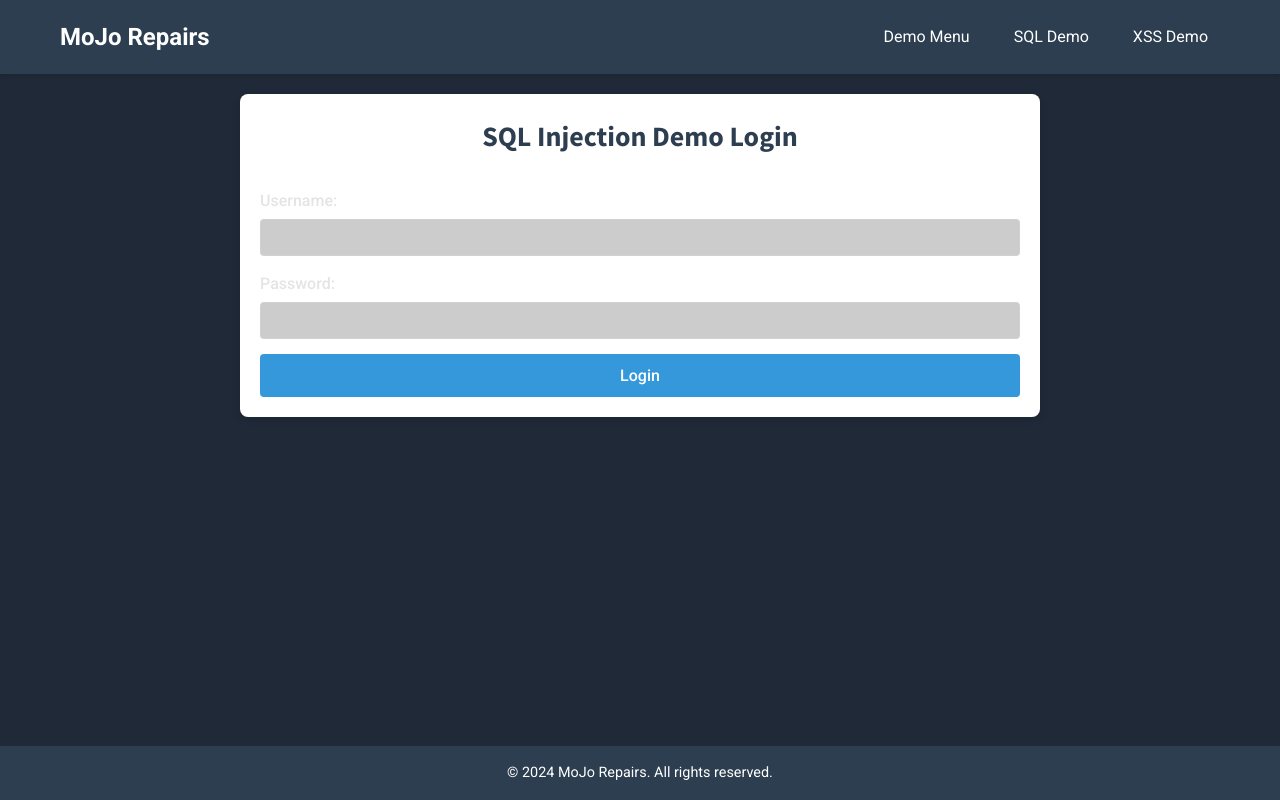
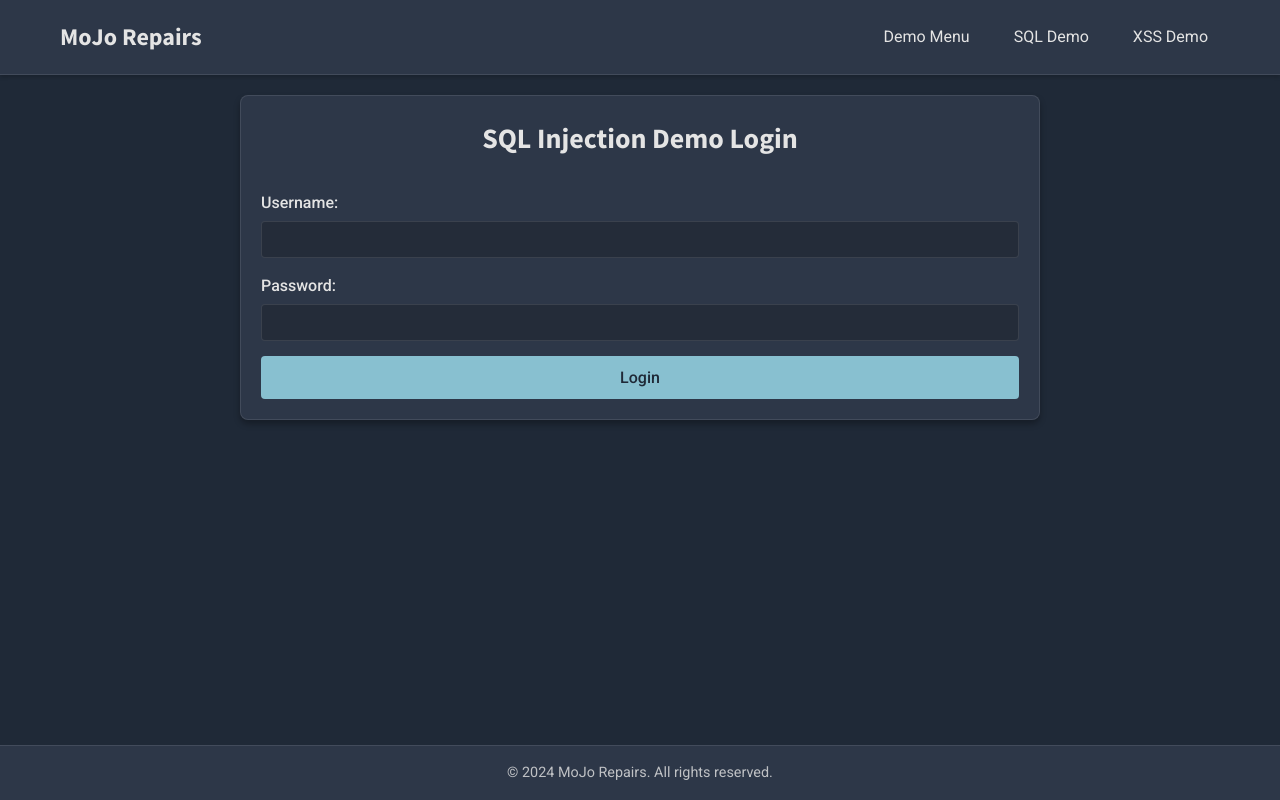
Before and after one commit to JoshMendiola/MoJoRepair, a React app: page /sql-demo/admin in a window 1280 px wide. Built offline with nearby package versions, Linux system fonts and the light colour scheme.

Commit message:
MORE CSS MONEY CHANGES

```diff
--- a/src/css/EmployeeDashboard.css
+++ b/src/css/EmployeeDashboard.css
@@ -1,5 +1,6 @@
 .employee-dashboard {
   padding: 20px;
+  font-family: var(--body-font);
 }
 
 .employee-table {
@@ -10,13 +11,15 @@
 
 .employee-table th,
 .employee-table td {
-    border: 1px solid #ddd;
+  border: 1px solid rgba(255, 255, 255, 0.1);
   padding: 12px;
   text-align: left;
+  color: var(--primary-color);
 }
 
 .employee-table th {
-    background-color: #f5f5f5;
+  background-color: var(--surface-color);
+  font-family: var(--header-font);
 }
 
 .truncate {
@@ -28,7 +31,7 @@
 
 .show-more {
   cursor: pointer;
-    color: #007bff;
+  color: var(--secondary-color);
   border: none;
   background: none;
   padding: 0;
--- a/src/css/Footer.css
+++ b/src/css/Footer.css
@@ -1,7 +1,8 @@
 .footer {
-  background-color: #2c3e50;
+  background-color: var(--surface-color);
   width: 100%;
   margin-top: auto;
+  border-top: 1px solid rgba(255, 255, 255, 0.1);
 }
 
 .footer-content {
@@ -9,11 +10,13 @@
   margin: 0 auto;
   padding: 1rem 20px;
   text-align: center;
-  color: white;
+  color: var(--primary-color);
+  font-family: var(--body-font);
 }
 
 .footer p {
   margin: 0;
   font-size: 0.9rem;
   line-height: 1.5;
+  opacity: 0.8;
 }
--- a/src/css/Header.css
+++ b/src/css/Header.css
@@ -1,7 +1,8 @@
 #header {
-  background-color: #2c3e50;
+  background-color: var(--surface-color);
   padding: 1rem 0;
-  box-shadow: 0 2px 4px rgba(0,0,0,0.1);
+  box-shadow: 0 2px 4px rgba(0, 0, 0, 0.2);
+  border-bottom: 1px solid rgba(255, 255, 255, 0.1);
 }
 
 nav {
@@ -14,10 +15,11 @@ nav {
 }
 
 .logo {
-  color: white;
+  color: var(--primary-color);
   font-size: 1.5rem;
   font-weight: bold;
   text-decoration: none;
+  font-family: var(--header-font);
 }
 
 nav ul {
@@ -29,22 +31,25 @@ nav ul {
 }
 
 .nav-link {
-  color: white;
+  color: var(--primary-color);
   text-decoration: none;
   padding: 8px 12px;
   border-radius: 4px;
-  transition: background-color 0.3s;
+  transition: all 0.3s;
   font-size: 1rem;
   cursor: pointer;
   display: inline-block;
   background: none;
   border: none;
+  font-family: var(--body-font);
 }
 
 .nav-link:hover {
   background-color: rgba(255, 255, 255, 0.1);
+  transform: translateY(-1px);
 }
 
 .nav-link.active {
-  background-color: rgba(255, 255, 255, 0.2);
+  background-color: var(--secondary-color);
+  color: var(--background-color);
 }
--- a/src/css/Modal.css
+++ b/src/css/Modal.css
@@ -4,7 +4,7 @@
   left: 0;
   right: 0;
   bottom: 0;
-    background-color: rgba(0, 0, 0, 0.5);
+  background-color: rgba(0, 0, 0, 0.7);
   display: flex;
   align-items: center;
   justify-content: center;
@@ -12,12 +12,16 @@
 }
 
 .modal-content {
-    background-color: white;
+  background-color: var(--surface-color);
   padding: 20px;
   border-radius: 8px;
   max-width: 500px;
   width: 90%;
   position: relative;
+  border: 1px solid rgba(255, 255, 255, 0.1);
+  box-shadow: 0 4px 6px rgba(0, 0, 0, 0.3);
+  color: var(--primary-color);
+  font-family: var(--body-font);
 }
 
 .close {
@@ -26,5 +30,11 @@
   top: 10px;
   font-size: 24px;
   cursor: pointer;
-    color: #666;
+  color: var(--primary-color);
+  opacity: 0.7;
+  transition: opacity 0.2s;
 }
+
+.close:hover {
+  opacity: 1;
+}
--- a/src/css/Services.css
+++ b/src/css/Services.css
@@ -6,35 +6,43 @@
 }
 
 .service-card {
-    border: 1px solid #ddd;
+  background-color: var(--surface-color);
+  border: 1px solid rgba(255, 255, 255, 0.1);
   border-radius: 8px;
   overflow: hidden;
-    transition: transform 0.2s, box-shadow 0.2s;
+  transition: all 0.3s ease;
   cursor: pointer;
+  box-shadow: 0 2px 4px rgba(0, 0, 0, 0.2);
 }
 
 .service-card:hover {
   transform: translateY(-5px);
-    box-shadow: 0 4px 12px rgba(0, 0, 0, 0.1);
+  box-shadow: 0 4px 12px rgba(0, 0, 0, 0.3);
+  border-color: rgba(255, 255, 255, 0.2);
 }
 
 .service-card img {
   width: 100%;
   height: 200px;
   object-fit: cover;
+  border-bottom: 1px solid rgba(255, 255, 255, 0.1);
 }
 
 .service-info {
   padding: 15px;
+  font-family: var(--body-font);
 }
 
 .service-info h3 {
   margin: 0 0 10px 0;
-    color: #333;
+  color: var(--primary-color);
+  font-family: var(--header-font);
+  font-size: 1.25rem;
 }
 
 .service-price {
   font-weight: bold;
-    color: #007bff;
+  color: var(--secondary-color);
   margin-top: 10px;
+  font-family: var(--body-font);
 }
--- a/src/css/VulnerableLogin.css
+++ b/src/css/VulnerableLogin.css
@@ -2,15 +2,17 @@
   max-width: 400px;
   margin: 40px auto;
   padding: 30px;
-    background-color: white;
+  background-color: var(--surface-color);
   border-radius: 8px;
-    box-shadow: 0 2px 8px rgba(0,0,0,0.1);
+  box-shadow: 0 4px 6px rgba(0, 0, 0, 0.3);
+  border: 1px solid rgba(255, 255, 255, 0.1);
 }
 
 .login-container h2 {
-    color: #2c3e50;
+  color: var(--primary-color);
   text-align: center;
   margin-bottom: 30px;
+  font-family: var(--header-font);
 }
 
 .form-group {
@@ -20,53 +22,59 @@
 .form-group label {
   display: block;
   margin-bottom: 8px;
-    color: #2c3e50;
+  color: var(--primary-color);
   font-weight: 500;
+  font-family: var(--body-font);
 }
 
 .form-group input {
   width: 100%;
   padding: 10px;
-    border: 1px solid #ddd;
+  border: 1px solid rgba(255, 255, 255, 0.1);
   border-radius: 4px;
   font-size: 16px;
-    transition: border-color 0.3s;
+  transition: all 0.3s;
+  background-color: rgba(0, 0, 0, 0.2);
+  color: var(--primary-color);
+  font-family: var(--body-font);
 }
 
 .form-group input:focus {
-    border-color: #3498db;
+  border-color: var(--secondary-color);
   outline: none;
-    box-shadow: 0 0 0 2px rgba(52, 152, 219, 0.2);
+  box-shadow: 0 0 0 2px rgba(136, 192, 208, 0.2);
 }
 
 button[type="submit"] {
   width: 100%;
   padding: 12px;
-    background-color: #3498db;
-    color: white;
+  background-color: var(--secondary-color);
+  color: var(--background-color);
   border: none;
   border-radius: 4px;
   font-size: 16px;
   cursor: pointer;
-    transition: background-color 0.3s;
+  transition: all 0.3s;
+  font-family: var(--body-font);
 }
 
 button[type="submit"]:hover {
-    background-color: #2980b9;
+  opacity: 0.9;
+  transform: translateY(-1px);
 }
 
 .error {
-    color: #e74c3c;
+  color: var(--accent-color);
   margin-top: 10px;
   text-align: center;
   font-size: 0.9rem;
+  font-family: var(--body-font);
 }
 
 .form-group input.error {
-    border-color: #e74c3c;
+  border-color: var(--accent-color);
 }
 
-  /* Animation for error shaking */
 @keyframes shake {
   0%, 100% { transform: translateX(0); }
   10%, 30%, 50%, 70%, 90% { transform: translateX(-5px); }
```
Lines whose indentation alone changed are shown as unchanged.
